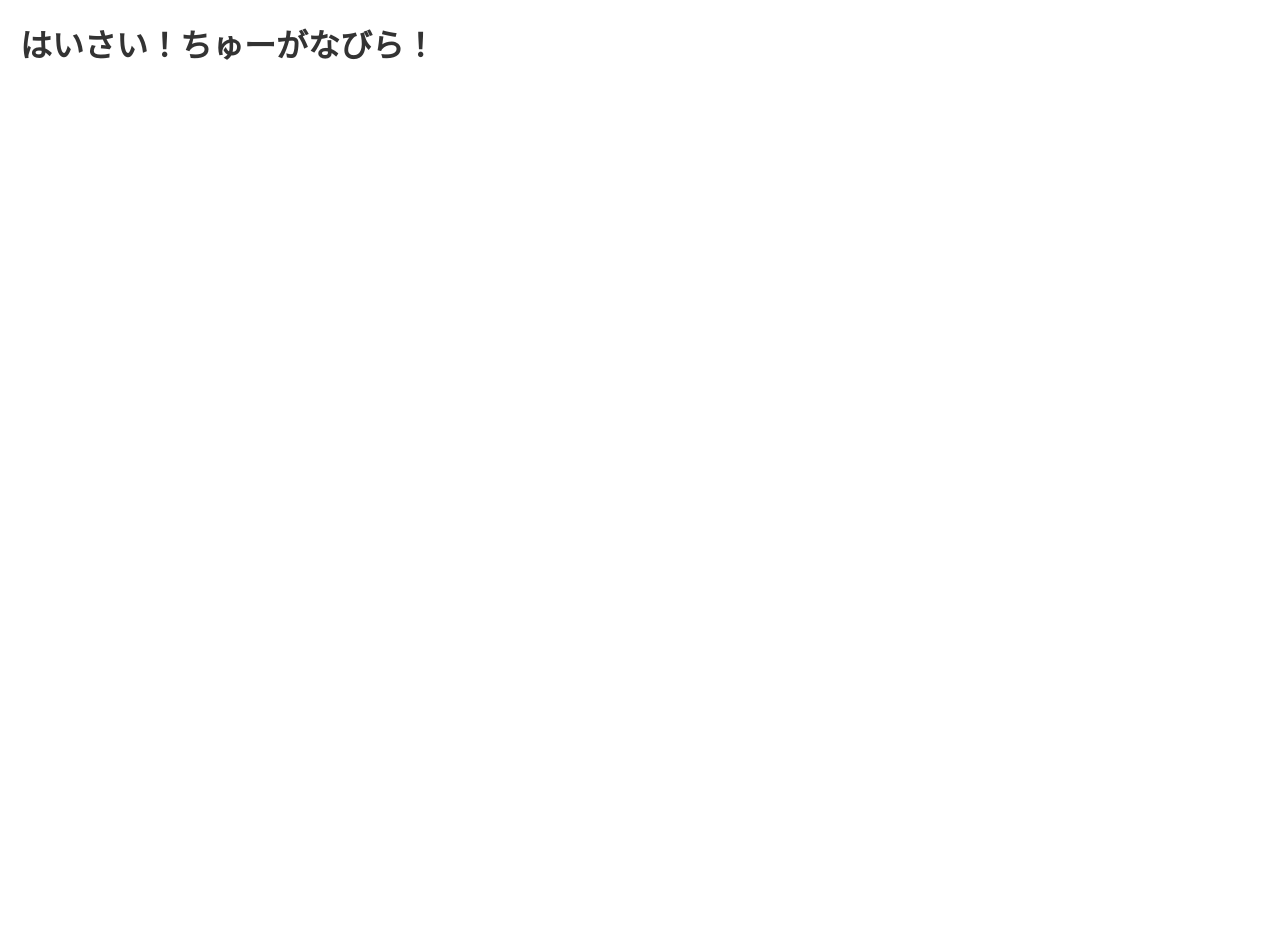
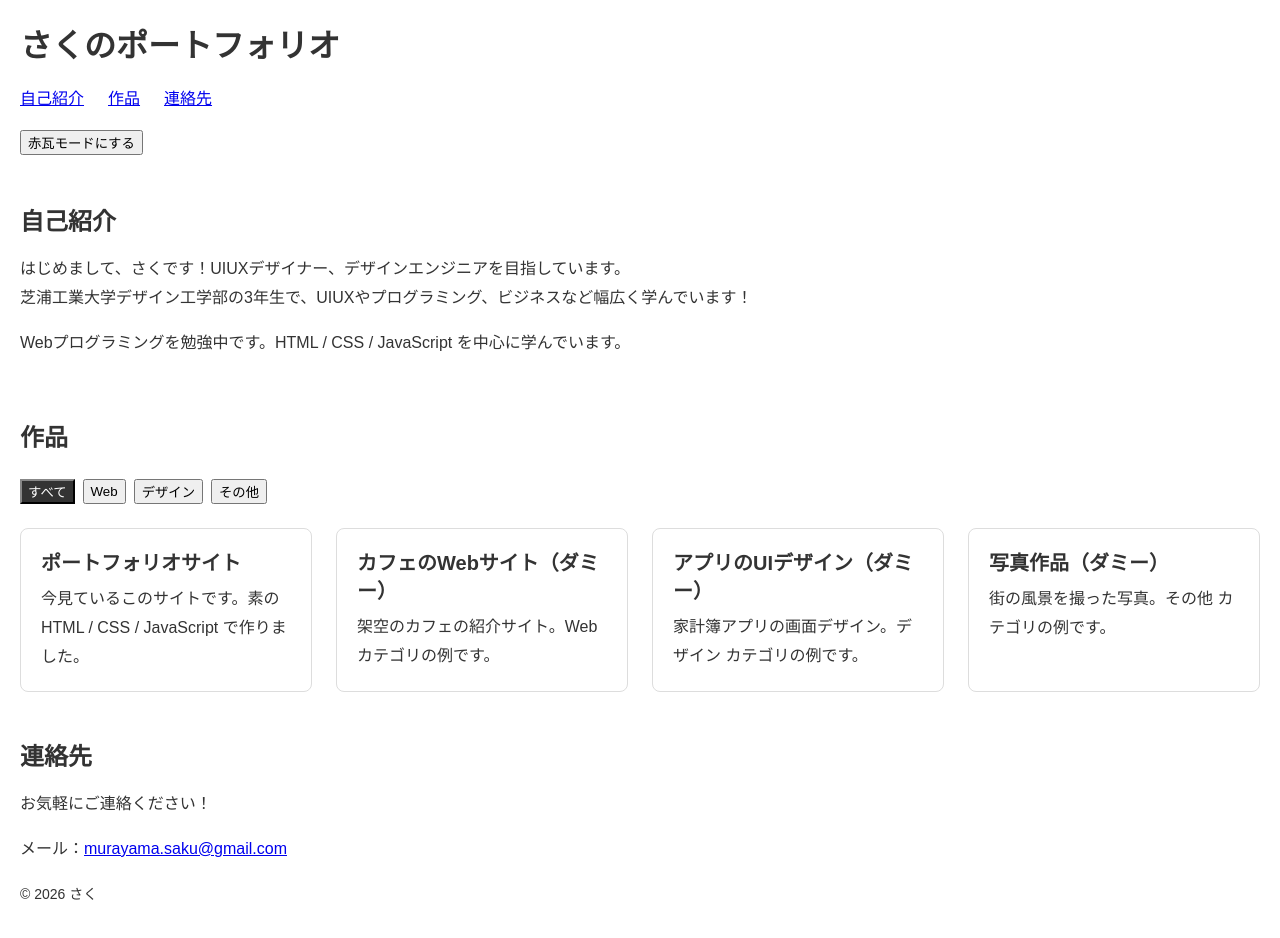
Before and after one commit to Hagiwara39/portfolio, a React (Vite) app: page / in a window 1280 px wide. Shown: the top 938 px of the page. Before the commit the page ends 800 px from the top, so only its background shows below. Built offline with nearby package versions, Linux system fonts and the light colour scheme.

Commit message:
index.htmlのbodyの中身をapp.jsxの中に移した

```diff
--- a/src/App.jsx
+++ b/src/App.jsx
@@ -1,8 +1,102 @@
 // App: ページ全体を組み立てる部品（コンポーネント）
-// 今はまだ中身がないので「Hello」とだけ表示する
+// 元の index.html の <body> の中身を、JSX に直してそのまま持ってきた
 function App() {
   // return の ( ) の中に書いたものが画面に表示される
-  return <h1>はいさい！ちゅーがなびら！</h1>
+  // JSX では、返すものを1つの箱にまとめる必要がある
+  // <> と </> は「画面には何も出ない、まとめるためだけの箱」（フラグメント）
+  return (
+    <>
+      {/* header: ページの一番上の部分（サイト名やメニュー） */}
+      <header>
+        {/* h1: ページで一番大きな見出し。1ページに1つが基本 */}
+        <h1>さくのポートフォリオ</h1>
+
+        {/* nav: ページ内を移動するためのメニュー（ナビゲーション） */}
+        <nav>
+          {/* ul: 順番のない箇条書きリスト */}
+          <ul>
+            {/* li: リストの1項目 / a: リンク。href="#about" で id="about" の場所へ移動 */}
+            <li><a href="#about">自己紹介</a></li>
+            <li><a href="#works">作品</a></li>
+            <li><a href="#contact">連絡先</a></li>
+          </ul>
+        </nav>
+
+        {/* button: 押せるボタン。type="button" は「フォーム送信ではないただのボタン」という意味 */}
+        {/* id="theme-toggle" は、CSS でこのボタンの余白を指定するための目印 */}
+        <button type="button" id="theme-toggle">赤瓦モードにする</button>
+      </header>
+
+      {/* main: このページのメインの内容。1ページに1つだけ使う */}
+      <main>
+
+        {/* section: 内容のまとまり（章）。id="about" はメニューのリンク先の目印 */}
+        <section id="about">
+          {/* h2: セクションの見出し（h1 の次に大きい見出し） */}
+          <h2>自己紹介</h2>
+          {/* p: 段落（ひとまとまりの文章） */}
+          {/* br: 改行。JSX では <br /> のように最後に / を付けて閉じる */}
+          <p>はじめまして、さくです！UIUXデザイナー、デザインエンジニアを目指しています。<br />
+            芝浦工業大学デザイン工学部の3年生で、UIUXやプログラミング、ビジネスなど幅広く学んでいます！</p>
+          <p>Webプログラミングを勉強中です。HTML / CSS / JavaScript を中心に学んでいます。</p>
+        </section>
+
+        {/* 作品セクション */}
+        <section id="works">
+          <h2>作品</h2>
+
+          {/* div: 意味を持たないただの箱。ここでは絞り込みボタンをまとめるために使う */}
+          {/* JSX では class ではなく className と書く */}
+          <div className="filter">
+            {/* data-filter: 「このボタンはどのカテゴリを表示するか」を書いておく自作のメモ欄 */}
+            {/* className="is-active" は「今選ばれているボタン」の目印。最初は「すべて」 */}
+            <button type="button" className="is-active" data-filter="all">すべて</button>
+            <button type="button" data-filter="web">Web</button>
+            <button type="button" data-filter="design">デザイン</button>
+            <button type="button" data-filter="other">その他</button>
+          </div>
+
+          {/* article: それだけで意味が完結する内容（ここでは作品1つ分） */}
+          {/* data-category: 「この作品のカテゴリ」を書いておく自作のメモ欄 */}
+          <article data-category="web">
+            {/* h3: h2 の下に入る小見出し */}
+            <h3>ポートフォリオサイト</h3>
+            <p>今見ているこのサイトです。素の HTML / CSS / JavaScript で作りました。</p>
+          </article>
+
+          <article data-category="web">
+            <h3>カフェのWebサイト（ダミー）</h3>
+            <p>架空のカフェの紹介サイト。Web カテゴリの例です。</p>
+          </article>
+
+          <article data-category="design">
+            <h3>アプリのUIデザイン（ダミー）</h3>
+            <p>家計簿アプリの画面デザイン。デザイン カテゴリの例です。</p>
+          </article>
+
+          <article data-category="other">
+            <h3>写真作品（ダミー）</h3>
+            <p>街の風景を撮った写真。その他 カテゴリの例です。</p>
+          </article>
+        </section>
+
+        {/* 連絡先セクション */}
+        <section id="contact">
+          <h2>連絡先</h2>
+          <p>お気軽にご連絡ください！</p>
+          {/* a href="mailto:..." : クリックするとメールソフトが開くリンク */}
+          <p>メール：<a href="mailto:murayama.saku@gmail.com">murayama.saku@gmail.com</a></p>
+        </section>
+
+      </main>
+
+      {/* footer: ページの一番下の部分（著作権表示など） */}
+      <footer>
+        {/* small: 注意書きや著作権表示など「小さな補足」に使うタグ / &copy; は © 記号（JSX でもそのまま使える） */}
+        <p><small>&copy; 2026 さく</small></p>
+      </footer>
+    </>
+  )
 }
 
 // 他のファイル（main.jsx）から App を使えるようにする
```
